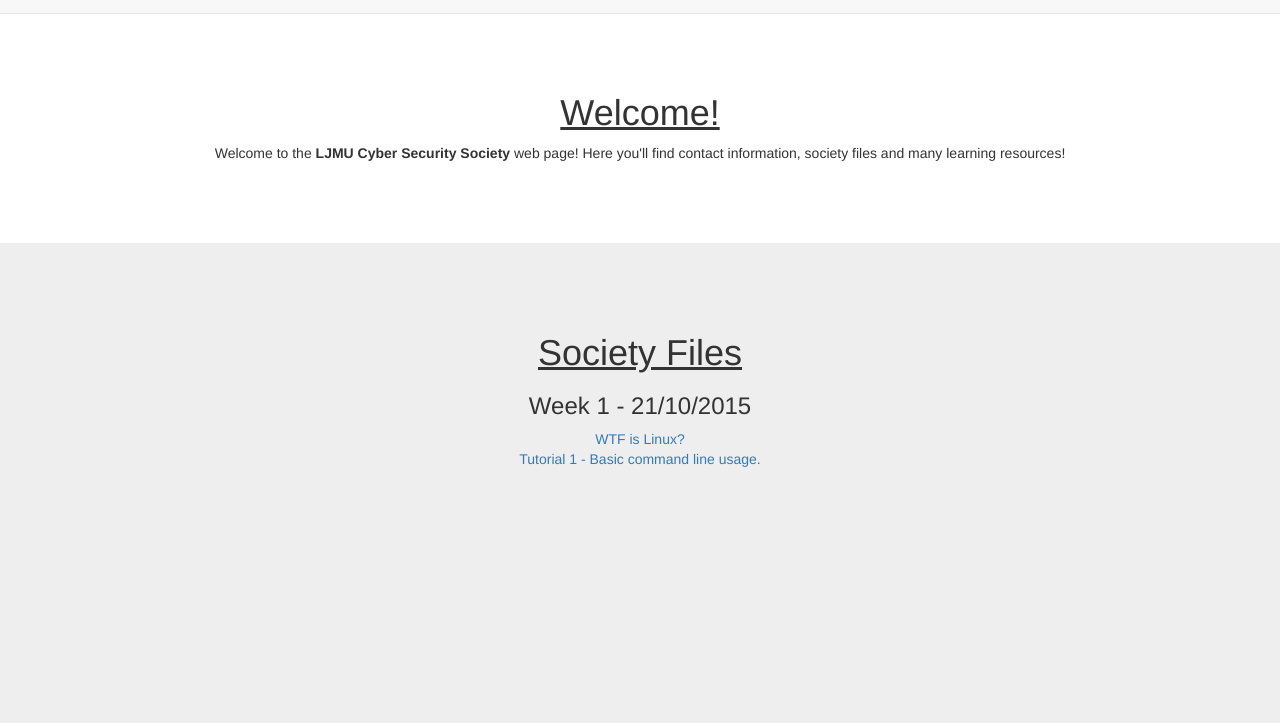
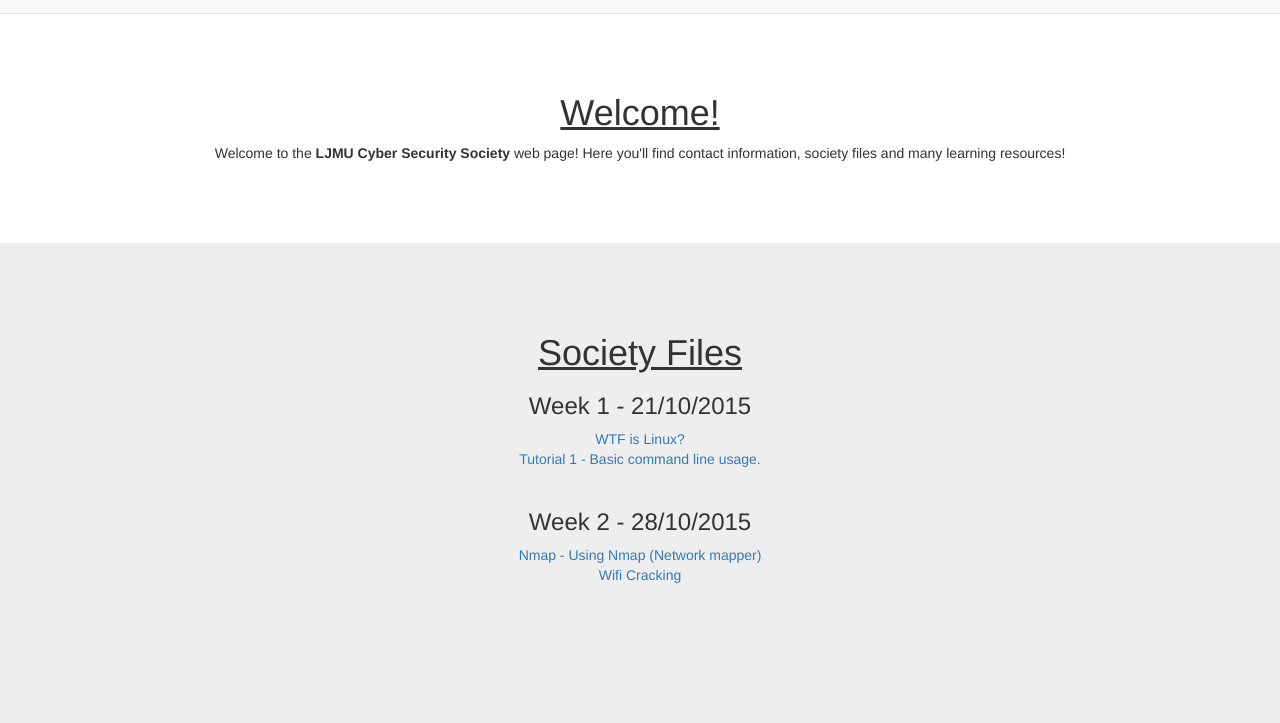
Before and after one commit to ljmucss/ljmucss.github.io, a plain HTML site: page index.html in a window 1280 px wide. Shown: the part 77-800 px from the top of the page. Drawn offline with Linux system fonts and the light colour scheme.

Commit message:
Week two files.

```diff
--- a/index.html
+++ b/index.html
@@ -89,6 +89,10 @@
                     <h3>Week 1 - 21/10/2015</h3>
                     <a href="documents/week-1/wtf-is-linux.pptx">WTF is Linux?</a><br>
                     <a href="documents/week-1/tutorial-one.docx">Tutorial 1 - Basic command line usage.</a><br>
+                    <br>
+                    <h3>Week 2 - 28/10/2015</h3>
+                    <a href="documents/week-2/nmap.docx">Nmap - Using Nmap (Network mapper)</a><br>
+                    <a href="documents/week-2/wifi-cracking.docx">Wifi Cracking</a><br>
                 </div>
             </div>
         </div>
```
Also changed, not shown: 2 other files.
